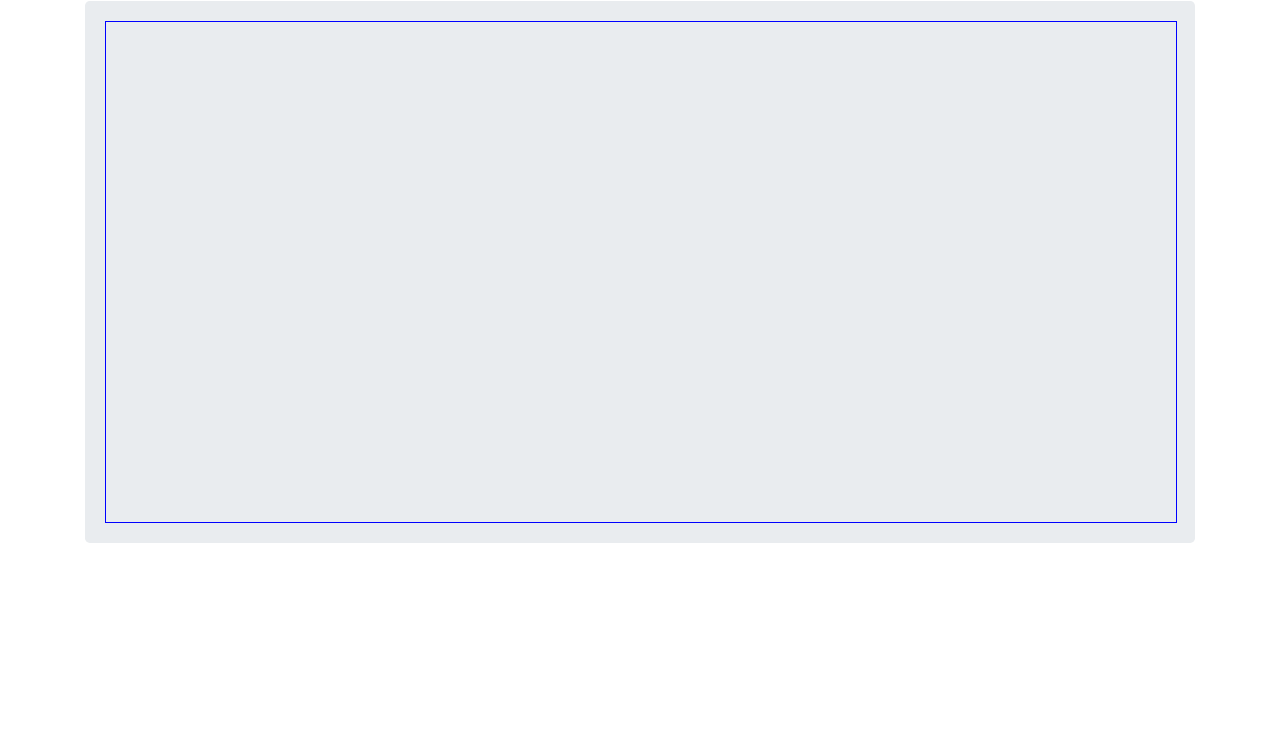
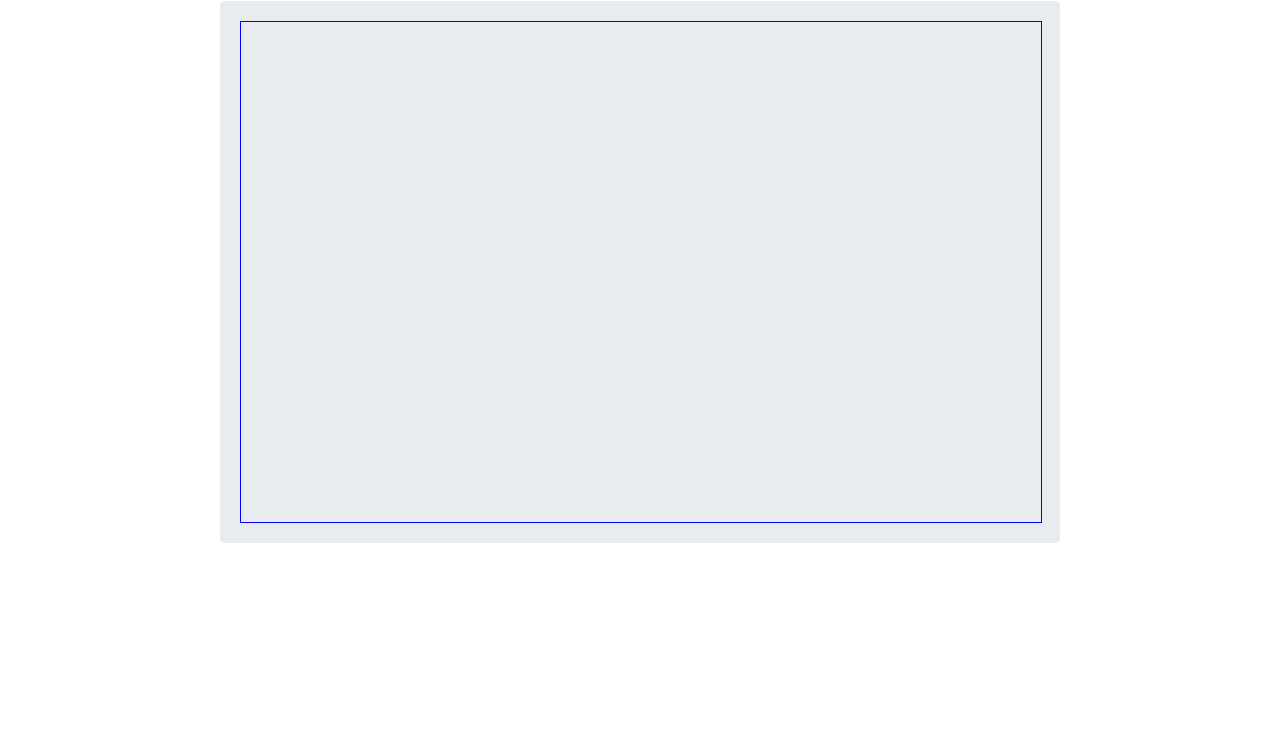
Before and after one commit to chaitanya1999/teamboard, a website: page index.html in a window 1280 px wide. Shown: the part 65-800 px from the top of the page. Drawn offline with nearby package versions, Linux system fonts and the light colour scheme.

Commit message:
resized canvas

```diff
--- a/index.html
+++ b/index.html
@@ -8,7 +8,7 @@
 
 		<style>
 			.center1{
-				width:100%;
+				width:740px;
 				margin-left:auto;
 				margin-right:auto;
 			}
@@ -55,7 +55,6 @@
 			}
 			function afterLoad(){
 				canvas = $("#board")[0];
-				canvas.width = canvas.parentElement.clientWidth-40;
 				context = canvas.getContext('2d');
 				canvas.addEventListener('mousedown',mouseDown);
 				canvas.addEventListener('mouseup',mouseUp);
@@ -119,8 +118,8 @@
 	<body id='body' class='body wrapper' style='padding:20px;' onload='afterLoad()'>
 		<div class='container'>
 			<h2>TeamBoard</h2>
-			<div class='jumbotron center1' style='padding:20px'>
-				<canvas id='board' height='500px' style='border: 1px solid blue;'></canvas>
+			<div class='jumbotron center1' style='padding:20px;width:840px'>
+				<canvas id='board' height='500px' width='800px' style='border: 1px solid blue;'></canvas>
 			</div>
 		</div>
 	</body>
```
